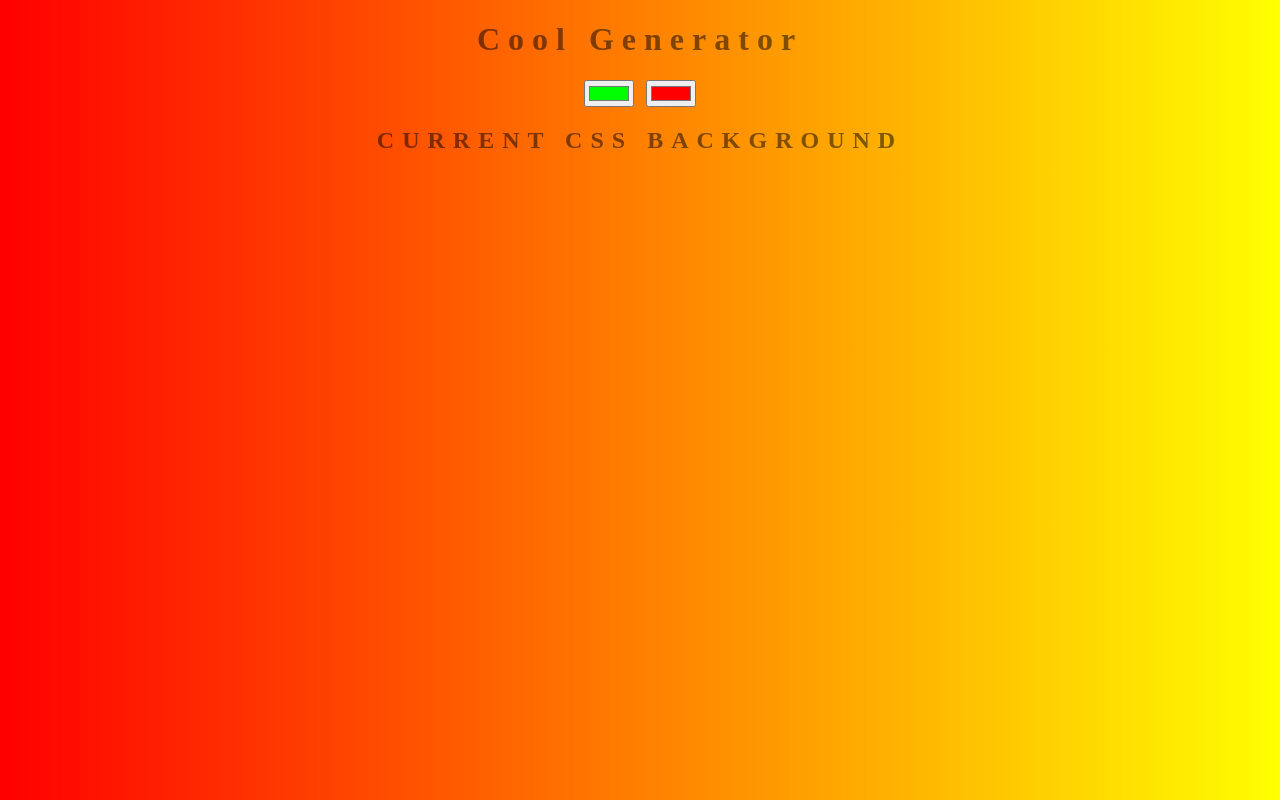
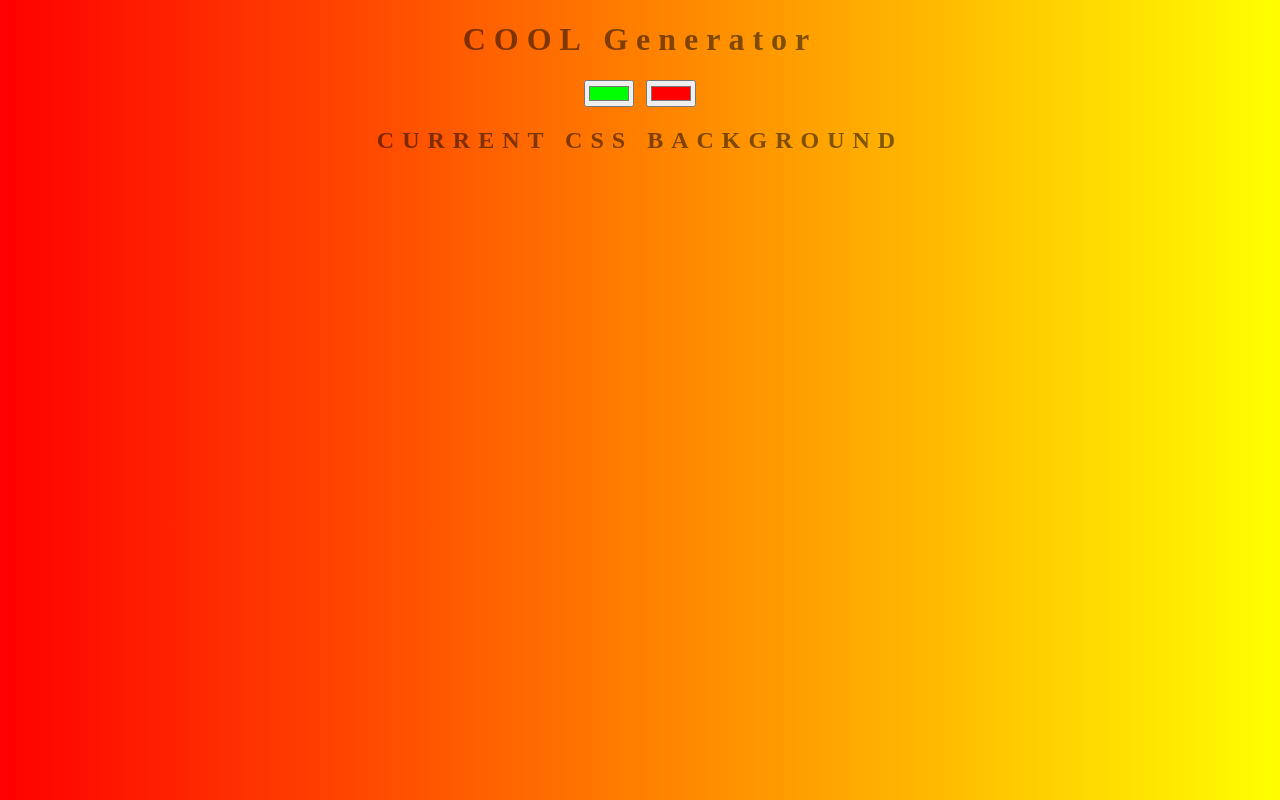
Before and after one commit to ccweerasinghe1994/Background-generator, a plain HTML site: page index.html in a window 1280 px wide. Drawn offline with Linux system fonts and the light colour scheme.

Commit message:
capitalize title

```diff
--- a/index.html
+++ b/index.html
@@ -8,7 +8,7 @@
     <title>Gradient Background</title>
 </head>
 <body id="gradient">
-    <h1>cool generator</h1>
+    <h1>COOL generator</h1>
     <input class="color-1" type="color" name="color1" value="#00ff00" id="">
     <input class = "color-2" type="color" name="color2" value="#ff0000" id="">
     <h2>Current CSS Background</h2>
```
